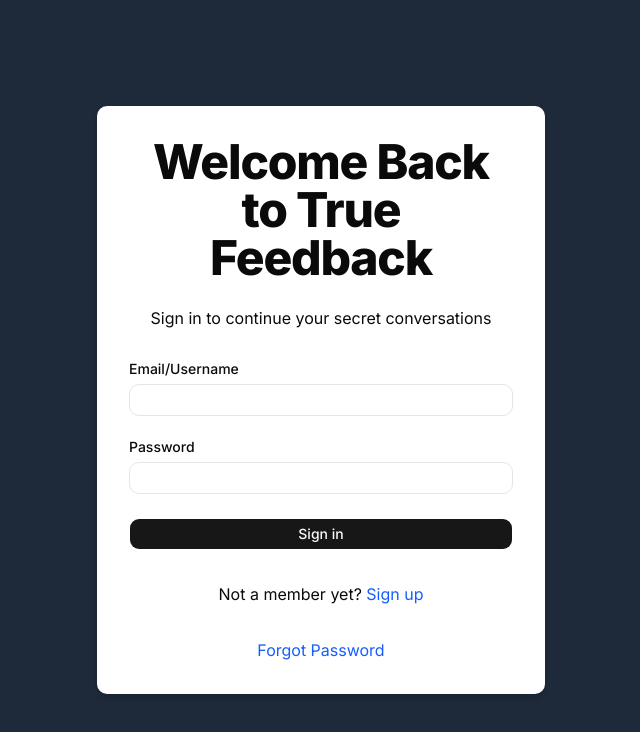
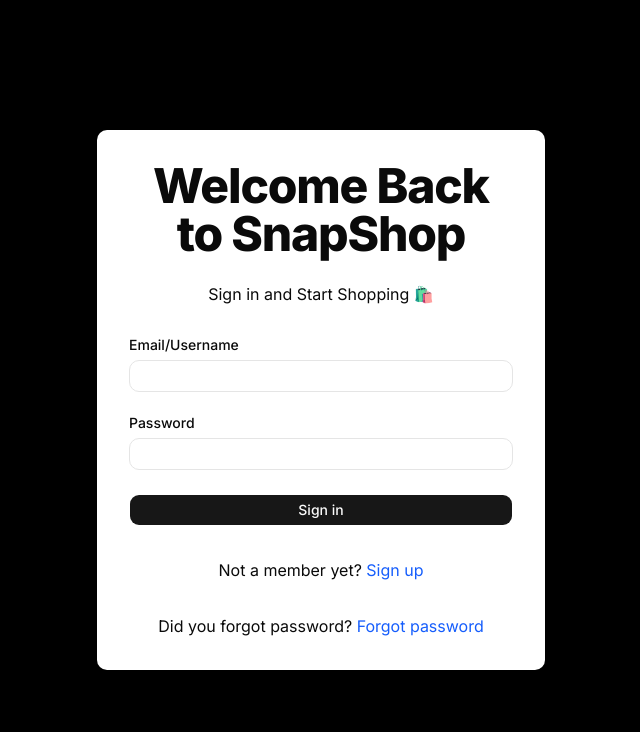
Before and after one commit to Chandrashekhar44/Snapshop-frontend, a Next.js app: page /sign-in in a window 1280 px wide. Shown: the top 732 px of the page, without its empty margins (319-959 px from the left). Built offline with nearby package versions, Linux system fonts and the light colour scheme.

Commit message:
style: update SignInForm component with new branding and messaging

```diff
--- a/src/app/(auth)/sign-in/page.tsx
+++ b/src/app/(auth)/sign-in/page.tsx
@@ -92,13 +92,13 @@
     }
 
 
-    return (<div className="flex justify-center items-center min-h-screen bg-gray-800">
-        <div className="w-full max-w-md p-8 space-y-8 bg-white rounded-lg shadow-md">
+    return (<div className="flex justify-center items-center min-h-screen bg-black">
+        <div className="w-full max-w-md p-8 space-x-0 space-y-8 bg-white rounded-lg shadow-md">
             <div className="text-center">
                 <h1 className="text-4xl font-extrabold tracking-tight lg:text-5xl mb-6">
-                    Welcome Back to True Feedback
+                    Welcome Back to SnapShop
                 </h1>
-                <p className="mb-4">Sign in to continue your secret conversations</p>
+                <p className="mb-4">Sign in and Start Shopping 🛍️</p>
             </div>
             <Form {...form}>
                 <form onSubmit={form.handleSubmit(onSubmit)} className="space-y-6">
@@ -144,8 +144,12 @@
                 </p>
             </div>
             <div className="text-center mt-4">
-                <Link href="/forgot-password" className="text-blue-600 hover:text-blue-800">Forgot Password</Link>
-
+<p>
+                    Did you forgot password?{' '}
+                    <Link href="/sign-up" className="text-blue-600 hover:text-blue-800">
+                        Forgot password
+                    </Link>
+                </p>
             </div>
         </div>
     </div>
```
